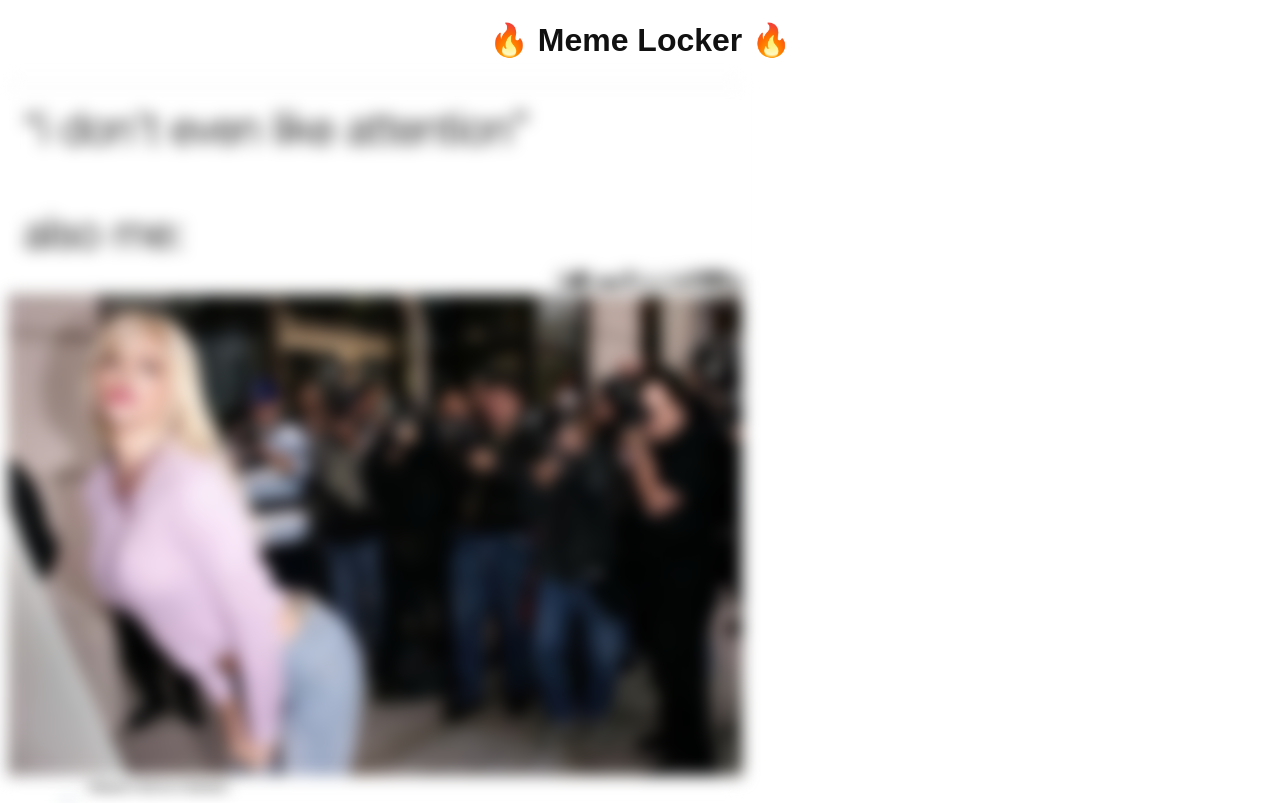
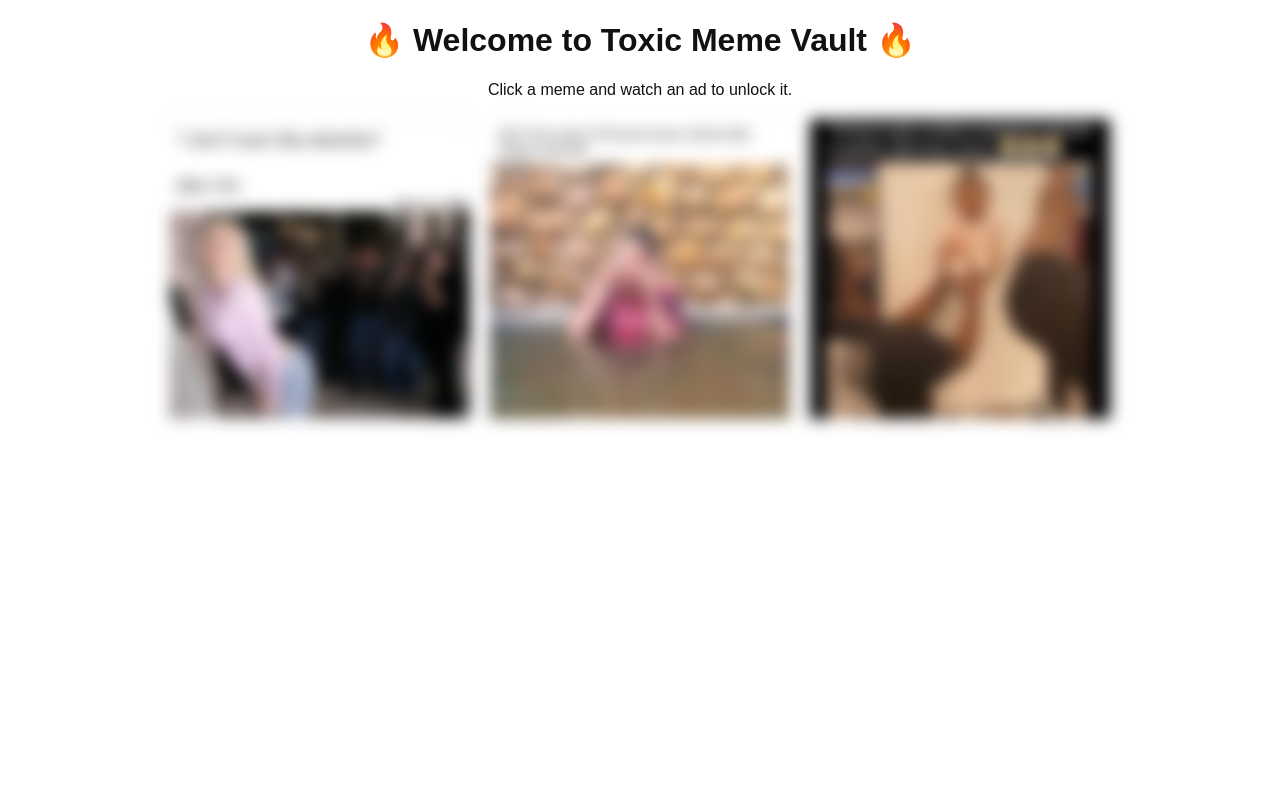
Before and after one commit to andyac11-lab/Meme-Locker, a plain HTML site: page index.html in a window 1280 px wide. Shown: the top 803 px of the page. Drawn offline with Linux system fonts and the light colour scheme.

Commit message:
Update index.html

```diff
--- a/index.html
+++ b/index.html
@@ -3,24 +3,20 @@
 <head>
   <meta charset="UTF-8" />
   <meta name="viewport" content="width=device-width, initial-scale=1.0"/>
-  <title>Meme Locker</title>
+  <title>Toxic Meme Vault</title>
   <link rel="stylesheet" href="style.css" />
 </head>
 <body>
-  <h1>🔥 Meme Locker 🔥</h1>
-  <div class="meme blurred" onclick="showAdAndUnlock(this)">
-  <img src="meme1.jpg" alt="Meme 1">
-  <div class="overlay">Watch Ad to Unlock</div>
-</div>
+  <h1>🔥 Welcome to Toxic Meme Vault 🔥</h1>
+  <p>Click a meme and watch an ad to unlock it.</p>
 
-<div class="meme blurred" onclick="showAdAndUnlock(this)">
-  <img src="meme2.jpg" alt="Meme 2">
-  <div class="overlay">Watch Ad to Unlock</div>
-</div>
-    <!-- Add more memes here -->
+  <div class="meme-gallery">
+    <img src="meme1.jpg" class="meme blurred" onclick="showAdAndUnlock(this)" />
+    <img src="meme2.jpg" class="meme blurred" onclick="showAdAndUnlock(this)" />
+    <img src="meme3.jpg" class="meme blurred" onclick="showAdAndUnlock(this)" />
+    <!-- Add more memes like above -->
   </div>
 
-  <!-- Adsterra ad code will go below -->
   <script src="script.js"></script>
 </body>
 </html>
```
